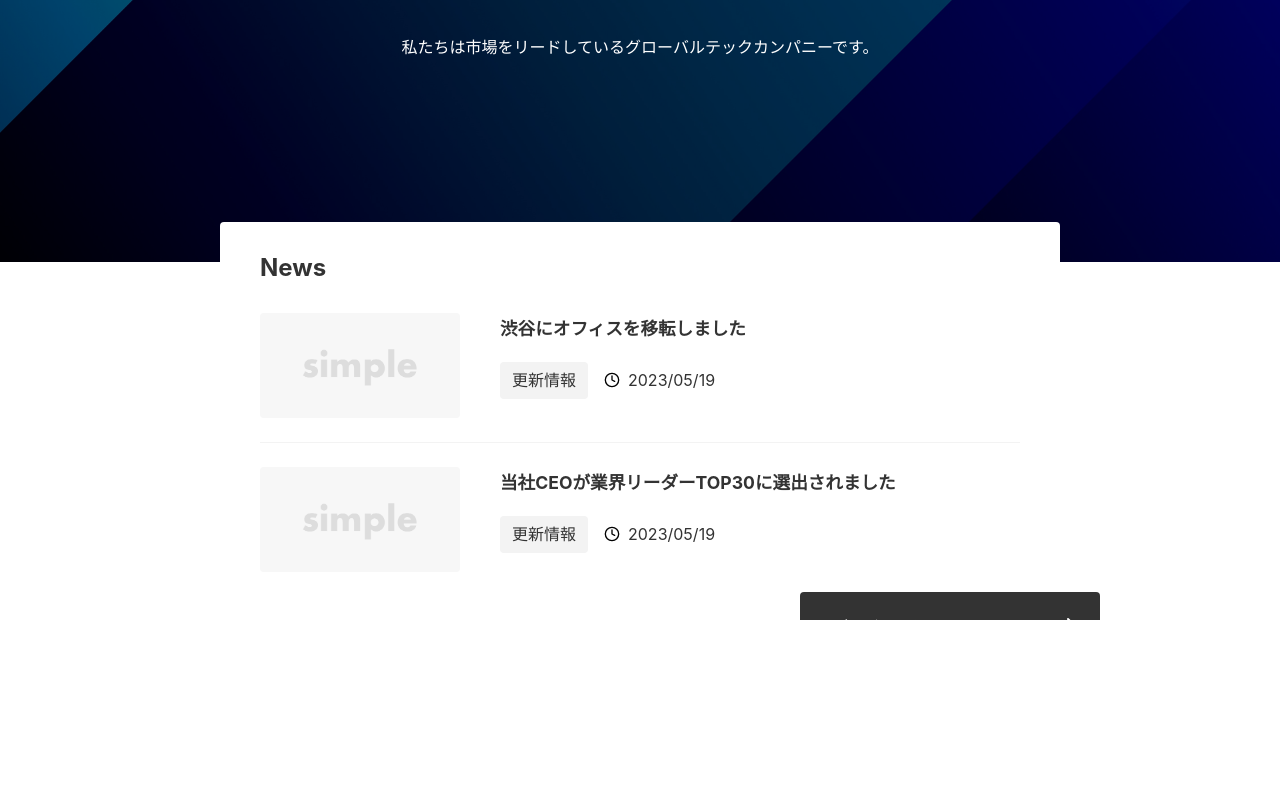
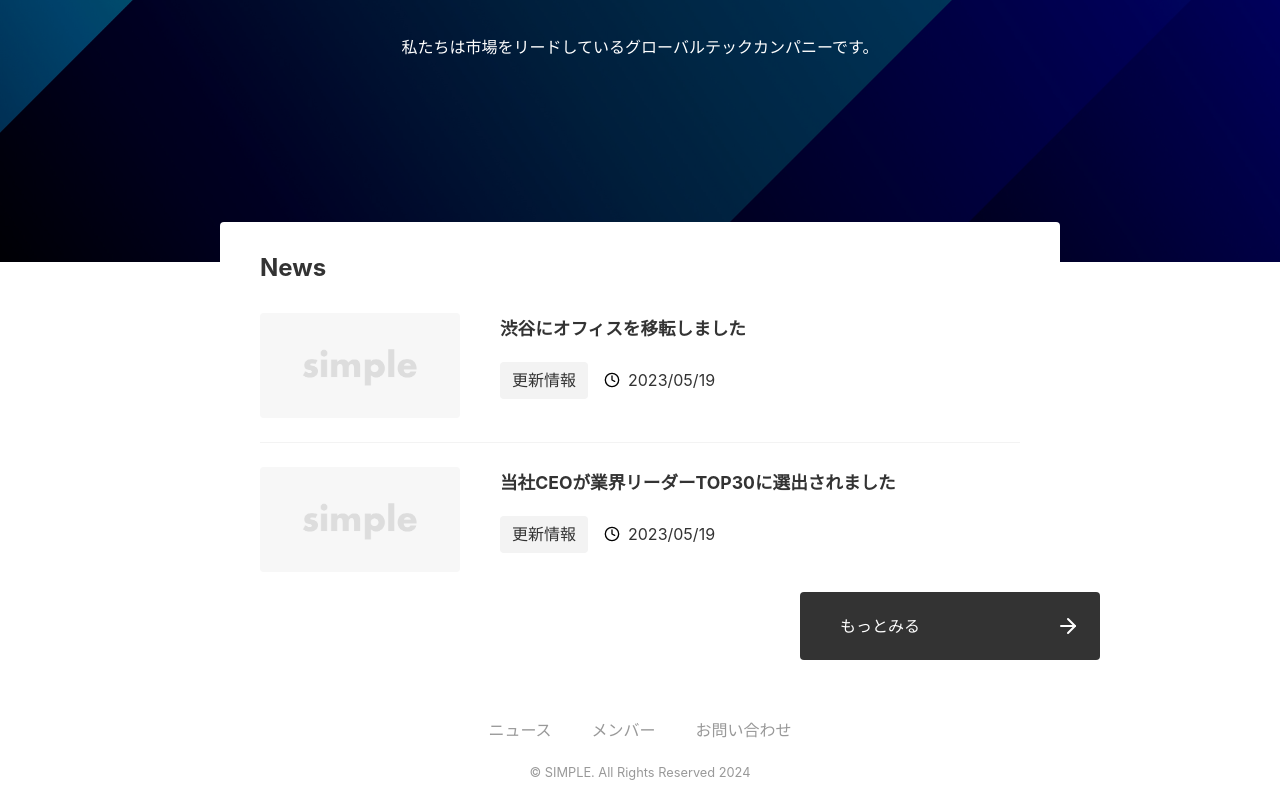
Before and after one commit to ganpe1984/my-next-project, a Next.js app: page / in a window 1280 px wide. Shown: the part 269-1069 px from the top of the page. Before the commit the page ends 889 px from the top, so only its background shows below. Built offline with nearby package versions, Linux system fonts and the light colour scheme.

Commit message:
フッターコンポーネントを作成

```diff
--- /dev/null
+++ b/app/_components/Footer/index.module.css
@@ -0,0 +1,30 @@
+.footer {
+  padding: 16px 24px;
+  text-align: center;
+  color: var(--color-text-sub);
+  font-size: 0.8rem;
+  margin-top: 80px;
+}
+
+.nav {
+  margin-bottom: 16px;
+}
+
+.items {
+  display: flex;
+  justify-content: center;
+  gap: 40px;
+  font-size: 1rem;
+  white-space: nowrap;
+}
+
+@media (max-width: 640px) {
+  .items {
+    flex-wrap: wrap;
+    gap: 8px 0;
+  }
+
+  .item {
+    width: 50%;
+  }
+}
--- /dev/null
+++ b/app/_components/Footer/index.tsx
@@ -0,0 +1,22 @@
+import styles from "./index.module.css";
+
+export default function Footer() {
+  return (
+    <footer className={styles.footer}>
+      <nav className={styles.nav}>
+        <ul className={styles.items}>
+          <li className={styles.item}>
+            <a href="/news">ニュース</a>
+          </li>
+          <li className={styles.item}>
+            <a href="/members">メンバー</a>
+          </li>
+          <li className={styles.item}>
+            <a href="/contact">お問い合わせ</a>
+          </li>
+        </ul>
+      </nav>
+      <p className={styles.cr}>© SIMPLE. All Rights Reserved 2024</p>
+    </footer>
+  );
+}
--- a/app/layout.tsx
+++ b/app/layout.tsx
@@ -1,5 +1,6 @@
 import "./globals.css";
 import Header from "./_components/Header";
+import Footer from "./_components/Footer";
 
 export default function RootLayout({
   children,
@@ -11,6 +12,7 @@
       <body>
         <Header />
         {children}
+        <Footer />
       </body>
     </html>
   );
```
